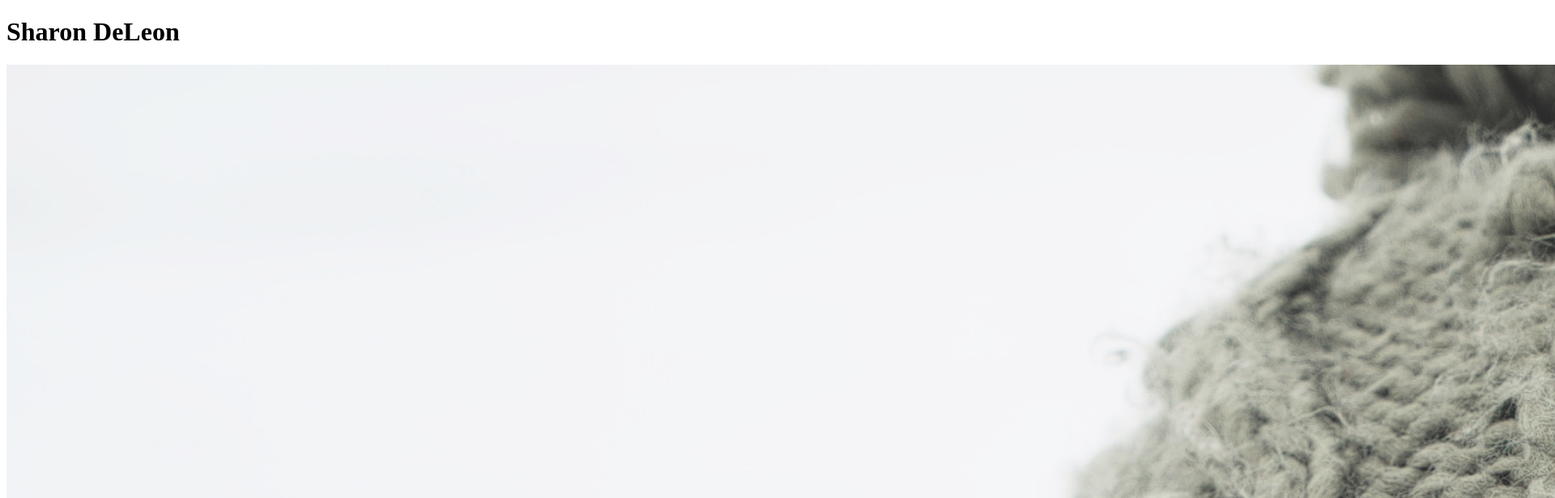
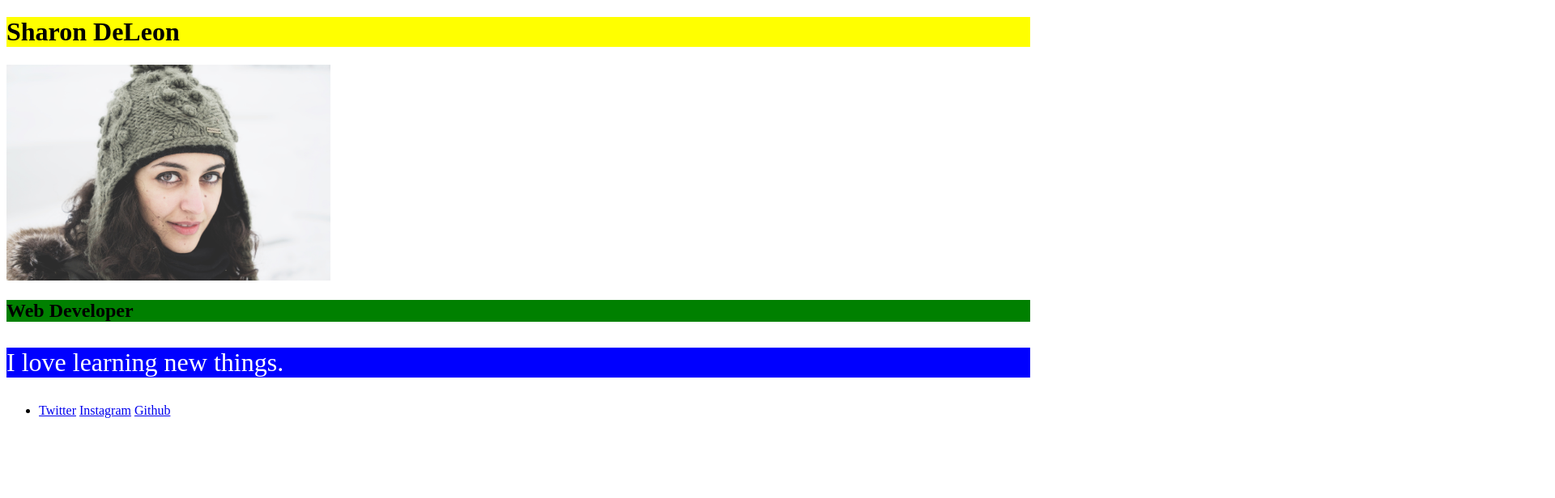
Before and after one commit to Sharon-D/my_first_page, a plain HTML site: page index.html in a window 1280 px wide. Shown: the top 616 px of the page at 81% size, 1920 px wide, since content can reach past the window. Drawn offline with Linux system fonts and the light colour scheme.

Commit message:
Adds css fyle and basic styles

```diff
--- /dev/null
+++ b/Styles.css
@@ -0,0 +1,20 @@
+/* css selectors*/
+
+/* tag */
+h1 {
+    background-color: yellow;
+  }
+  /* CLASS */
+  .my-bg-color {
+    background-color: blue;
+    color: white;
+    font-size: 32px;
+  }
+  /* ID */
+  #my-only-bg-color {
+    background-color: green;
+  }
+
+  img {
+      width: 400px;
+  }
--- a/index.html
+++ b/index.html
@@ -4,13 +4,14 @@
     <meta charset="UTF-8">
     <meta name="viewport" content="width=device-width, initial-scale=1.0">
     <meta http-equiv="X-UA-Compatible" content="ie=edge">
+    <link rel="stylesheet" href="styles.css">
     <title>My firtst page</title>
 </head>
 <body>
     <h1>Sharon DeLeon</h1>
     <img src="/images/profile.jpg" alt="profile picture">
-    <h2>Web Developer</h2>
-    <p>I love learning new things.</p>
+    <h2 id="my-only-bg-color">Web Developer</h2>
+    <p class="my-bg-color">I love learning new things.</p>
     <ul>
         <li>
             <a href="#">Twitter</a>
@@ -18,5 +19,4 @@
             <a href="#">Github</a>
         </li>
     </ul>
-</body>
 </html>
```
